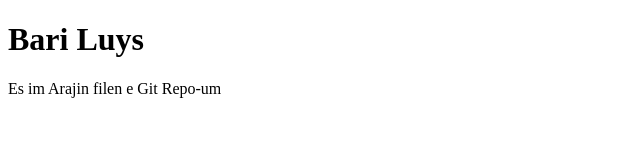
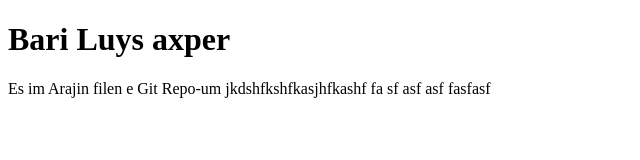
Before and after one commit to tyomo2787/MyFirstRepo, a plain HTML site: page index.html in a window 1280 px wide. Shown: the whole page, without its empty margins (0-640 px from the left). Drawn offline with Linux system fonts and the light colour scheme.

Commit message:
Changes made

```diff
--- a/index.html
+++ b/index.html
@@ -1,13 +1,17 @@
 <!DOCTYPE html>
 <html>
 <head>
-<title>Bari Luys</title>
+<title>Bari Luys
+    bari luys Exbayr jan
+</title>
 </head>
 <body>
 
 
-<h1>Bari Luys</h1>
-<p>Es im Arajin filen e Git Repo-um</p>
+<h1>Bari Luys axper</h1>
+<p>Es im Arajin filen e Git Repo-um jkdshfkshfkasjhfkashf fa sf asf asf
+    fasfasf
+</p>
 
 </body>
 </html>
```
Also changed, not shown: a.txt, 1 other file.
